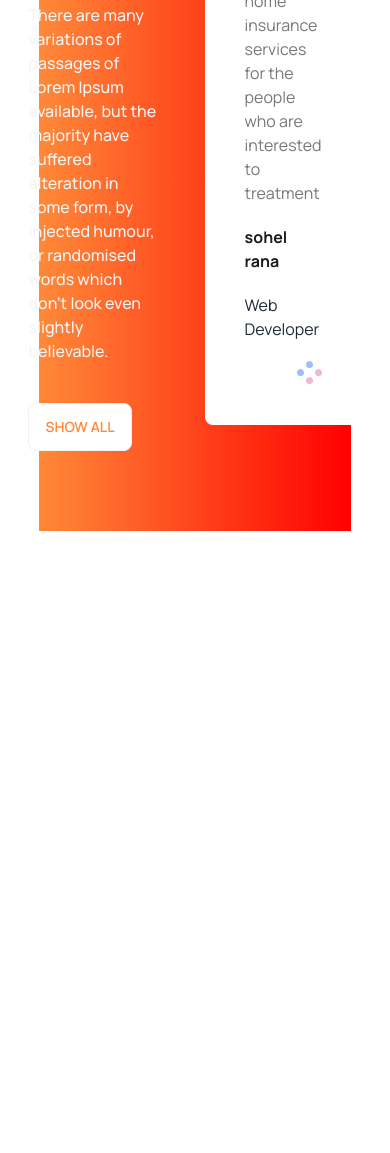
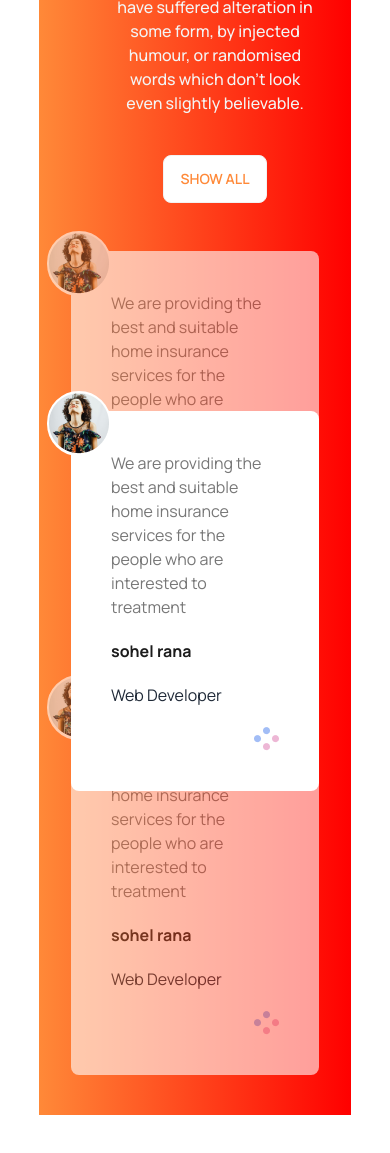
Before and after one commit to rana5699/magic-tea-house, a plain HTML site: page index.html in a window 390 px wide. Shown: the part 4390-5543 px from the top of the page. Before the commit the page ends 4969 px from the top, so only its background shows below. Drawn offline with nearby package versions, Linux system fonts and the light colour scheme.

Commit message:
happy clients responsive done

```diff
--- a/index.html
+++ b/index.html
@@ -196,32 +196,62 @@
 
       <!-- super clients section START here -->
       <section class="w-full my-12">
-        <div class="w-4/5 my-0 mx-auto bg-primary flex gap-12 justify-center items-center py-20 px-16">
+        <div class="w-4/5 my-0 mx-auto bg-primary flex flex-col md:flex-row gap-12 justify-center  py-10 px-8">
           <!-- content -->
-          <div class="space-y-10">
+          <div class="space-y-10 text-center flex-1 lg:pr-32 pl-10">
             <h1 class="text-4xl text-white font-extrabold">Meet Our Super Clients</h1>
-            <p class="font-medium text-[#F4F4F4]">There are many variations of passages of Lorem Ipsum available, but the majority have suffered alteration in some form, by injected humour, or randomised words which don't look even slightly believable. </p>
+            <p class="font-medium text-[#F4F4F4] z-10">There are many variations of passages of Lorem Ipsum available, but the majority have suffered alteration in some form, by injected humour, or randomised words which don't look even slightly believable. </p>
             <button class="btn bg-white text-[#FF8938]">Show all</button>
           </div>
           <!-- content -->
-
           <!-- revew container -->
-          <div class="bg-white rounded-lg p-10">
-            <!-- text -->
-            <div class="space-y-5 relative">
+          <div class="relative flex-1">
+            <!-- next -->
+            <div class="space-y-5 relative bg-white rounded-lg p-10 mb-16 opacity-60">
               <p class="text-[#777]">We are providing the best and suitable home insurance services for the people who are interested to treatment</p>
               <h3 class="text-[#1C1C1C] font-bold">sohel rana</h3>
               <p>Web Developer</p>
                <div class="flex justify-end items-center">
                 <img src="images/circles.png" alt=""></div>
                 <!-- profile img -->
-                <div class="absolute -top-20 -left-16">
+                <div class="absolute -top-10 -left-6 border-2 border-white rounded-full bg-white">
                   <img src="images/client.png" alt="">
                 </div>
                 <!-- profile img -->
             </div>
+            <!-- next -->
 
-            <!-- text -->
+            <!-- current -->
+            <div class="space-y-5 absolute top-40 lg:-left-40 bg-white rounded-lg p-10  lg:w-[430px] z-20">
+              <p class="text-[#777]">We are providing the best and suitable home insurance services for the people who are interested to treatment</p>
+              <h3 class="text-[#1C1C1C] font-bold">sohel rana</h3>
+              <p>Web Developer</p>
+               <div class="flex justify-end items-center">
+                <img src="images/circles.png" alt=""></div>
+                <!-- profile img -->
+                <div class="absolute -top-10 -left-6 border-2 border-white rounded-full bg-white">
+                  <img src="images/client.png" alt="">
+                </div>
+                <!-- profile img -->
+            </div>
+            <!-- current -->
+
+            <!-- previeous -->
+            <div class="space-y-5 relative bg-white rounded-lg p-10 opacity-60 z-10">
+              <p class="text-[#777]">We are providing the best and suitable home insurance services for the people who are interested to treatment</p>
+              <h3 class="text-[#1C1C1C] font-bold">sohel rana</h3>
+              <p>Web Developer</p>
+               <div class="flex justify-end items-center">
+                <img src="images/circles.png" alt=""></div>
+                <!-- profile img -->
+                <div class="absolute -top-10 -left-6 border-2 border-white rounded-full bg-white">
+                  <img src="images/client.png" alt="">
+                </div>
+                <!-- profile img -->
+            </div>
+            <!-- previeous -->
+
+
           </div>
           <!-- revew container -->
         </div>
```
